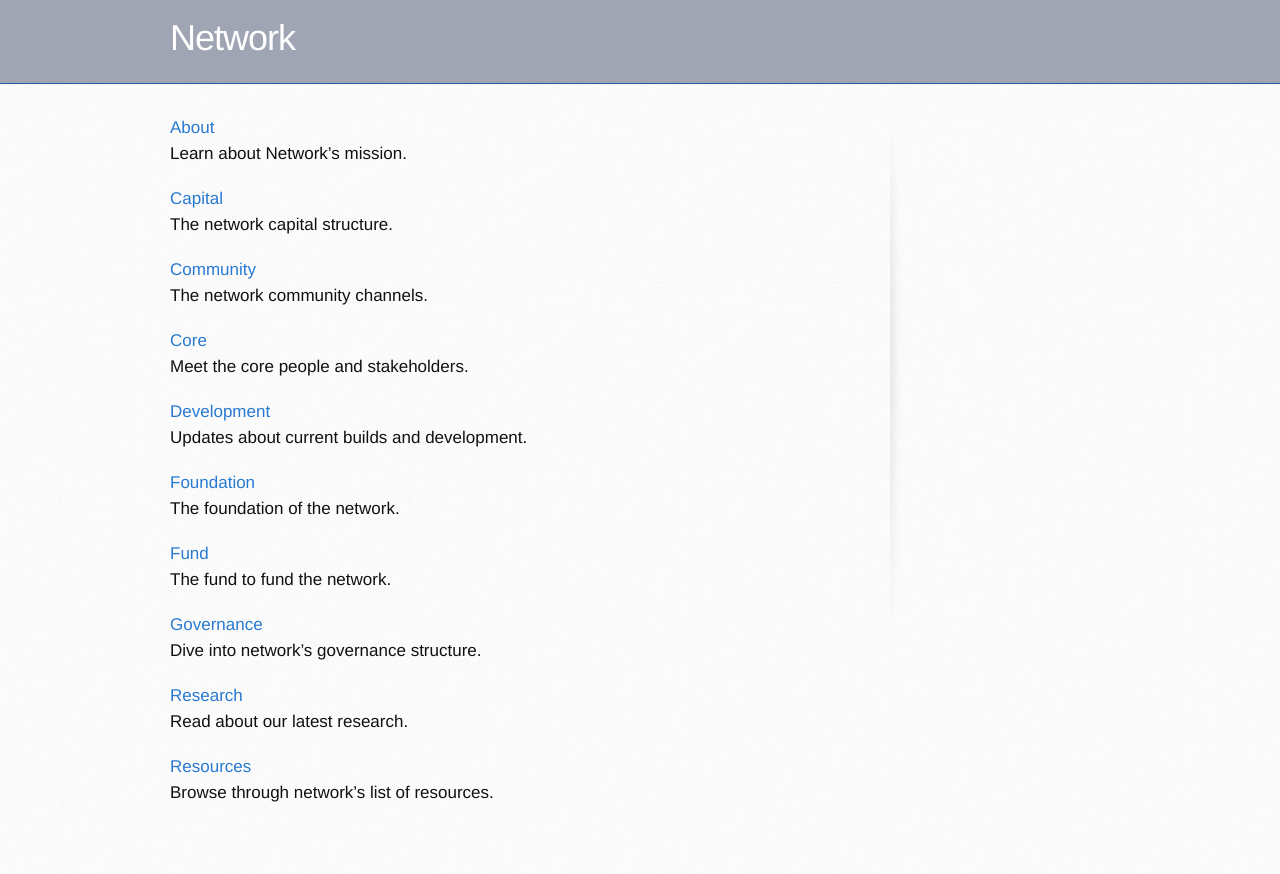
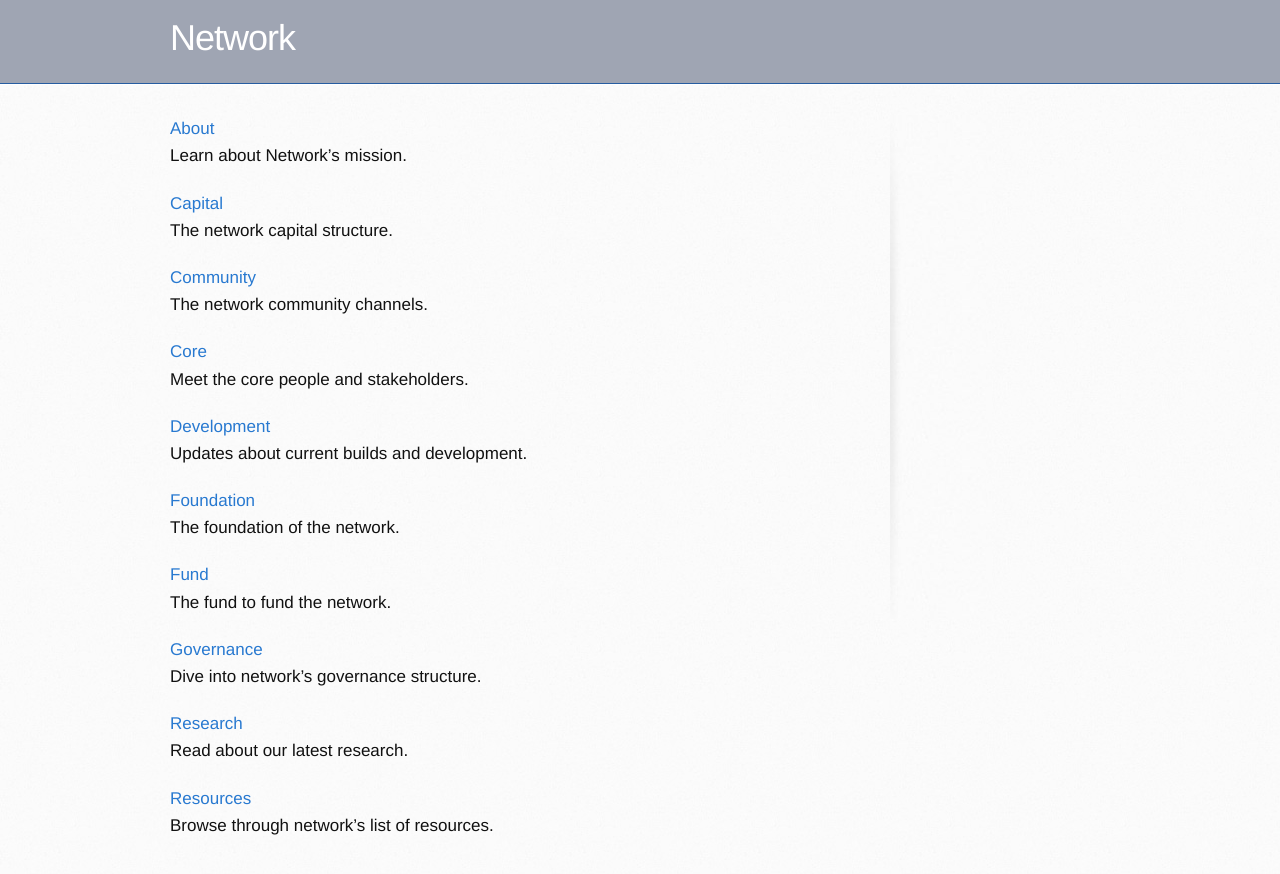
Before and after one commit to networkf/network.github.io, a Jekyll site: the page built from index.md, in a window 1280 px wide. Shown: the top 874 px of the page. Built offline with Jekyll 4.4.1, drawn with Linux system fonts in a browser that asks for light colours; some web fonts are replaced; our own code applies the rules of GitHub Pages for plain Markdown files; the repository's description, which GitHub fills in, is left out.

Commit message:
Update jekyll-theme-architect.scss

```diff
--- a/_sass/jekyll-theme-architect.scss
+++ b/_sass/jekyll-theme-architect.scss
@@ -6,8 +6,8 @@
 body {
   font-family: 'Helvetica Neue', Helvetica, Arial, serif;
   font-size: 17px;
-  font-weight: 400;
-  line-height: 1.5;
+  font-weight: 350;
+  line-height: 1.6;
   color: #111111;
   background: #fafafa url(../images/body-bg.jpg) 0 0 repeat;
 }
```
